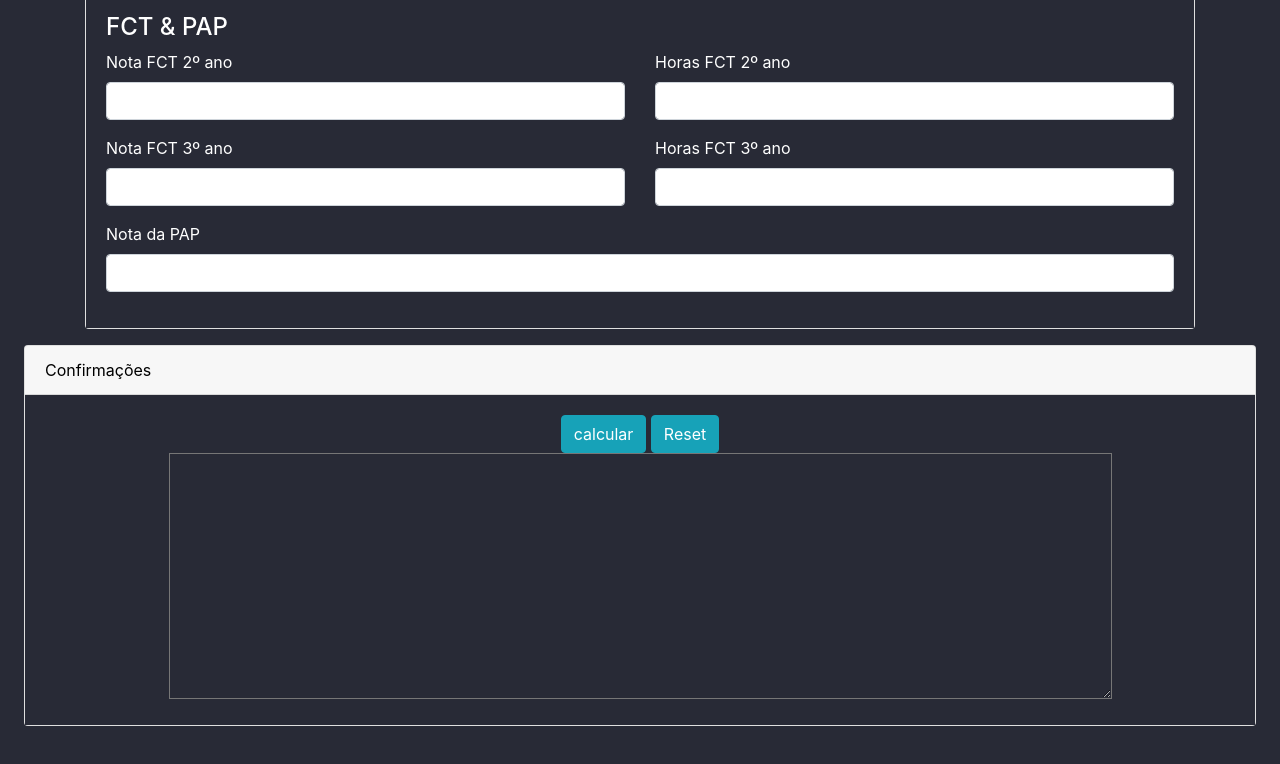
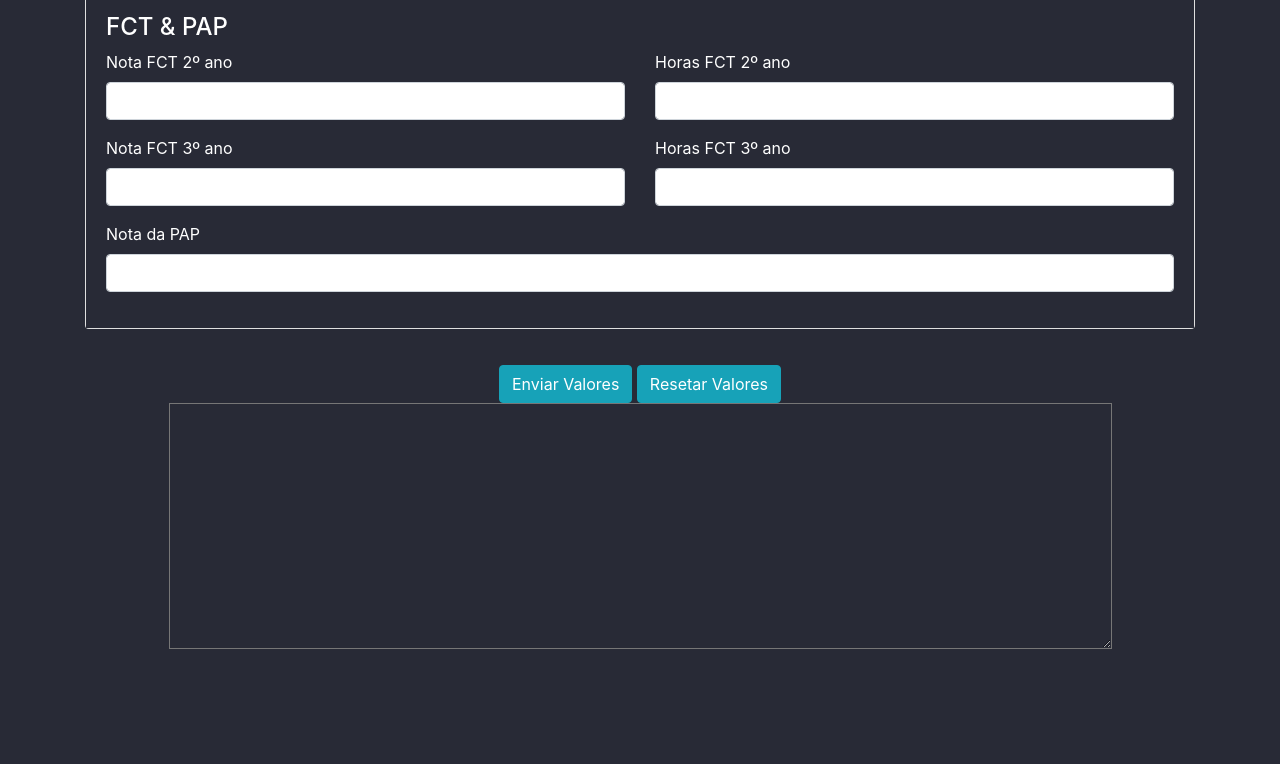
Before and after one commit to Beaast-exe/calculadora-de-media, a plain HTML site: page index.html in a window 1280 px wide. Shown: the part 815-1579 px from the top of the page. After the commit the page ends 1514 px from the top, so only its background shows below. Drawn offline with nearby package versions, Linux system fonts and the light colour scheme.

```diff
--- a/index.html
+++ b/index.html
@@ -162,16 +162,13 @@
 	</div>
 	<div class="row">
 		<div class="col-sm-12">
-			<div class="card mb-3">
-				<div class="card-header">Confirmações</div>
-				<div class="card-body">
-					<center>
-						<input type="submit" class="btn btn-info" value="calcular"> <input type="reset"
-							class="btn btn-info">
-						<br>
-						<textarea type="text" id="txtTotal" placeholder="" rows="10" cols="90" readonly></textarea>
-					</center>
-				</div>
+			<div class="card-body">
+				<center>
+					<input type="submit" class="btn btn-info" value="Enviar Valores">
+					<input type="reset" class="btn btn-info" value="Resetar Valores">
+					<br>
+					<textarea type="text" id="txtTotal" placeholder="" rows="10" cols="90" readonly></textarea>
+				</center>
 			</div>
 		</div>
 	</div>
```
